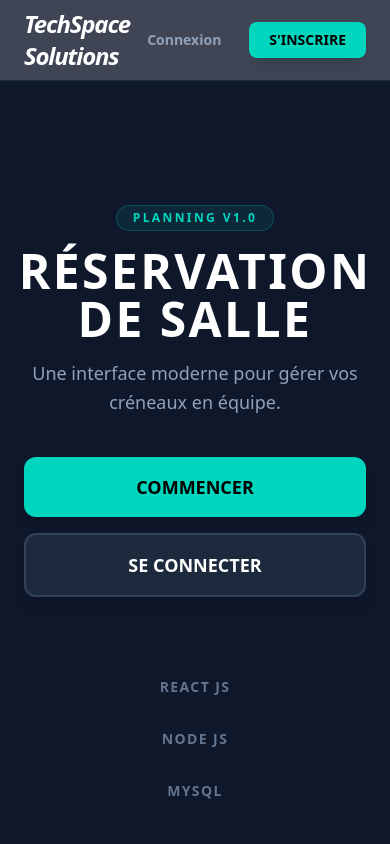
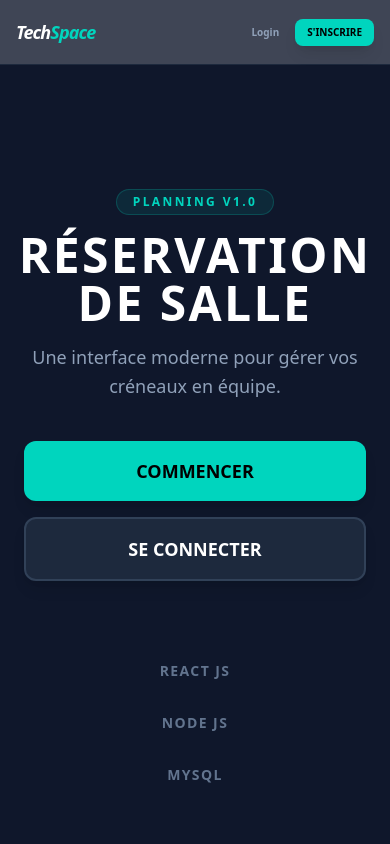
Before and after one commit to emmanuelle-dupasmahe/reservation-salle, a React app in the folder frontend/: page / in a window 390 px wide. Shown: the top 844 px of the page. Built offline with nearby package versions, Linux system fonts and the light colour scheme; the HTML template or start-up script is replaced by a standard one.

Commit message:
après tests responsive les elements du header disparaissent donc refait avec non diparition des elts

```diff
--- a/frontend/src/components/Header.jsx
+++ b/frontend/src/components/Header.jsx
@@ -1,4 +1,3 @@
-// components/Header.jsx
 import { Link, NavLink, useNavigate } from 'react-router-dom';
 import { useAuth } from '../hooks/useAuth.js';
 
@@ -13,29 +12,22 @@ function Header() {
 
     return (
         <header className="sticky top-0 z-50 bg-slate-900/80 backdrop-blur-md border-b border-slate-800">
-            <div className="max-w-7xl mx-auto px-6 h-20 flex items-center justify-between">
+            <div className="max-w-7xl mx-auto px-4 md:px-6 h-16 md:h-20 flex items-center justify-between">
 
-                {/* Logo */}
-                <Link to="/" className="text-2xl font-black italic tracking-tighter text-white">
-                    TechSpace Solutions
+                {/* Logo : Taille réduite sur mobile */}
+                <Link to="/" className="text-lg md:text-2xl font-black italic tracking-tighter text-white flex-shrink-0">
+                    Tech<span className="text-teal-400">Space</span>
+                    <span className="hidden xs:inline"> Solutions</span>
                 </Link>
 
-                {/* Navigation principale */}
-                <nav className="hidden md:flex items-center gap-8">
-                    <NavLink
-                        to="/"
-                        className={({ isActive }) =>
-                            `text-sm font-bold uppercase tracking-widest transition-colors ${isActive ? 'text-teal-400' : 'text-slate-400 hover:text-white'}`
-                        }
-                    >
-                        Accueil
-                    </NavLink>
+                {/* Navigation : On remplace hidden par un affichage flex discret sur mobile */}
+                <nav className="flex items-center gap-3 md:gap-8">
                     {isAuthenticated && (
                         <>
                             <NavLink
                                 to="/dashboard"
                                 className={({ isActive }) =>
-                                    `text-sm font-bold uppercase tracking-widest transition-colors ${isActive ? 'text-teal-400' : 'text-slate-400 hover:text-white'}`
+                                    `text-[10px] md:text-sm font-bold uppercase tracking-widest transition-colors ${isActive ? 'text-teal-400' : 'text-slate-400 hover:text-white'}`
                                 }
                             >
                                 Planning
@@ -44,40 +36,38 @@ function Header() {
                             <NavLink
                                 to="/profile"
                                 className={({ isActive }) =>
-                                    `text-sm font-bold uppercase tracking-widest transition-colors ${isActive ? 'text-teal-400' : 'text-slate-400 hover:text-white'}`
+                                    `text-[10px] md:text-sm font-bold uppercase tracking-widest transition-colors ${isActive ? 'text-teal-400' : 'text-slate-400 hover:text-white'}`
                                 }
                             >
-                                Mon Profil
+                                Profil
                             </NavLink>
                         </>
-
                     )}
                 </nav>
 
                 {/* Boutons Action */}
-                <div className="flex items-center gap-6">
+                <div className="flex items-center gap-2 md:gap-6">
                     {isAuthenticated ? (
-                        <div className="flex items-center gap-4">
-
-                            <span className="text-slate-400 text-sm hidden sm:inline">
-                                <Link to="/profile" className="text-slate-400 text-sm hidden sm:inline hover:text-white transition-colors">
-                                    Hello, <span className="text-white font-bold">{user?.firstname}</span></Link>
-
-                            </span>
+                        <div className="flex items-center gap-2 md:gap-4">
+                            {/* Hello user : caché sur tout petit mobile pour gagner de la place */}
+                            <Link to="/profile" className="hidden sm:inline text-slate-400 text-sm hover:text-white transition-colors">
+                                Hello, <span className="text-white font-bold">{user?.firstname}</span>
+                            </Link>
 
                             <button
                                 onClick={handleLogout}
-                                className="bg-slate-800 text-white border border-slate-700 px-4 py-2 rounded-lg text-xs font-bold uppercase hover:bg-red-500/10 hover:border-red-500/50 hover:text-red-500 transition-all"
+                                className="bg-slate-800 text-white border border-slate-700 px-2 md:px-4 py-1.5 md:py-2 rounded-lg text-[10px] md:text-xs font-bold uppercase hover:bg-red-500/10 hover:border-red-500/50 hover:text-red-500 transition-all"
                             >
-                                Déconnexion
+                                <span className="md:hidden">Sortir</span>
+                                <span className="hidden md:inline">Déconnexion</span>
                             </button>
                         </div>
                     ) : (
-                        <div className="flex items-center gap-3">
-                            <Link to="/login" className="text-slate-400 hover:text-white text-sm font-bold transition-all px-4">
-                                Connexion
+                        <div className="flex items-center gap-2">
+                            <Link to="/login" className="text-slate-400 hover:text-white text-[10px] md:text-sm font-bold transition-all px-2">
+                                Login
                             </Link>
-                            <Link to="/register" className="bg-teal-400 text-black px-5 py-2 rounded-lg text-sm font-black uppercase hover:bg-teal-300 transition-all shadow-lg">
+                            <Link to="/register" className="bg-teal-400 text-black px-3 md:px-5 py-1.5 md:py-2 rounded-lg text-[10px] md:text-sm font-black uppercase hover:bg-teal-300 transition-all shadow-lg">
                                 S'inscrire
                             </Link>
                         </div>
--- a/frontend/src/pages/Profile.jsx
+++ b/frontend/src/pages/Profile.jsx
@@ -52,11 +52,11 @@ function Profile() {
         const isCollision = allReservations.some(resa => {
             if (resa.id === editingResa.id) return false;
 
-            // Formatage de la date de la réservation existante (YYYY-MM-DD)
+            // formatage de la date de la réservation existante (YYYY-MM-DD)
             const d = new Date(resa.date_resa);
             const dateLocaleBDD = `${d.getFullYear()}-${String(d.getMonth() + 1).padStart(2, '0')}-${String(d.getDate()).padStart(2, '0')}`;
 
-            // Formatage de la date de la réservation qu'on modifie
+            // formatage de la date de la réservation qu'on modifie
             const de = new Date(editingResa.date_resa);
             const dateEditing = `${de.getFullYear()}-${String(de.getMonth() + 1).padStart(2, '0')}-${String(de.getDate()).padStart(2, '0')}`;
 
@@ -168,7 +168,7 @@ function Profile() {
                                 onChange={(e) => setEditHeureFin(parseInt(e.target.value))}
                                 className="w-full p-3 rounded-lg bg-slate-700 border border-slate-600 text-white outline-none focus:border-teal-400"
                             >
-                                {/* On génère les heures de fin possibles (après l'heure de début actuelle) */}
+                                {/* on génère les heures de fin possibles (après l'heure de début actuelle) */}
                                 {Array.from({ length: 12 }, (_, i) => i + 8)
                                     .filter(h => h > parseInt(editingResa?.heure_debut.split(':')[0]))
                                     .map(h => (
```
